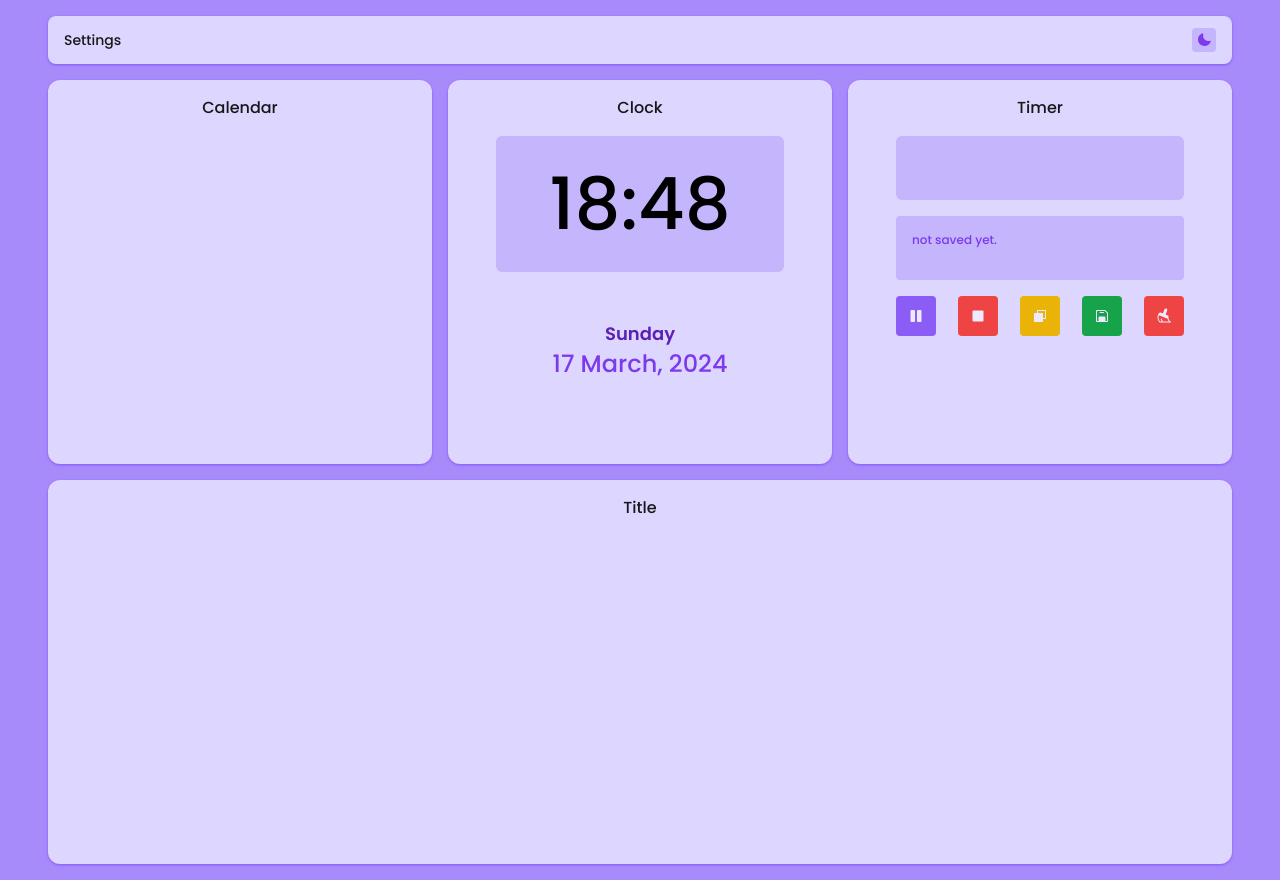
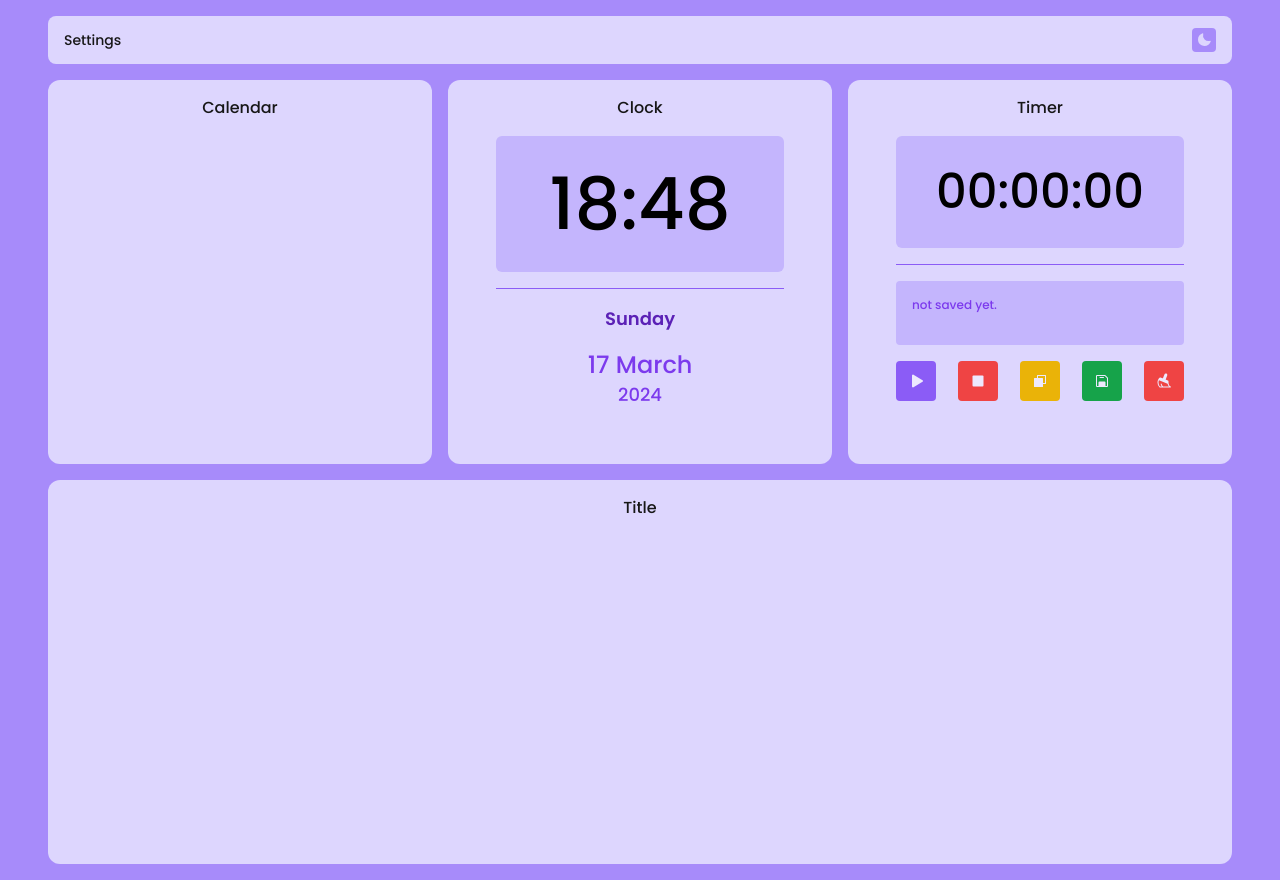
Before and after one commit to acidpbl/Aurora-v4, a React (Vite) app: page / in a window 1280 px wide. Built offline with nearby package versions, Linux system fonts and the light colour scheme.

Commit message:
Improve css #2

```diff
--- a/src/App.tsx
+++ b/src/App.tsx
@@ -16,6 +16,8 @@ import themeContext from "./ThemeContext";
 import { useContext, useEffect, useState } from "react";
 import { useStopwatch } from "./components/Stopwatch/useStopwatch";
 import stopwatchContext from "./components/Stopwatch/StopwatchContext";
+import { twMerge } from "tailwind-merge";
+import { Divider } from "./components/Divider";
 
 function App() {
   const themeCtx = useContext(themeContext);
@@ -37,13 +39,6 @@ function App() {
     }
   }
 
-  useEffect(() => {
-    const timer = setInterval(() => {
-      console.log(stopwatchCtx.value);
-    }, 1000);
-    return () => clearInterval(timer);
-  }, []);
-
   return (
     <themeContext.Provider value={theme}>
       <div className="flex justify-center">
@@ -61,9 +56,10 @@ function App() {
             <></>
           </Card.Root>
           <Card.Root variant="sm" title="clock">
-            <div className="w-full h-full flex flex-col gap-12">
+            <div className="w-full h-full flex flex-col gap-4">
               <Clock.Time />
-              <div className="w-full flex flex-col items-center">
+              <Divider direction="h" />
+              <div className="w-full h-full flex flex-col items-center gap-4">
                 <Clock.Weekday />
                 <Clock.Date />
               </div>
@@ -72,10 +68,11 @@ function App() {
           <Card.Root variant="sm" title="timer">
             <div className="w-full h-full flex flex-col gap-4">
               <Stopwatch.Timer />
+              <Divider direction="h" />
               <Stopwatch.Watched />
               <div className="flex justify-between">
                 <Stopwatch.Action.Toggle
-                  toggled
+                  toggled={false}
                   icon={{ toggle: PiPlayFill, toggled: PiPauseFill }}
                   variant="primary"
                   onClick={() => stopwatch.actions.handleStopwatch()}
--- a/src/components/Card/CardRoot.tsx
+++ b/src/components/Card/CardRoot.tsx
@@ -14,11 +14,11 @@ export function CardRoot({ title = "title", ...props }: CardRootProps) {
   let variant, cardStyle, titleStyle;
 
   if (theme == "light") {
-    cardStyle = "bg-violet-200 shadow shadow-violet-500";
+    cardStyle = "bg-violet-200";
     titleStyle = "text-neutral-900 hover:text-violet-800";
   }
   if (theme == "dark") {
-    cardStyle = "bg-neutral-950 shadow shadow-neutral-900";
+    cardStyle = "bg-neutral-950";
     titleStyle = "text-violet-600 hover:text-violet-500";
   }
 
@@ -46,10 +46,15 @@ export function CardRoot({ title = "title", ...props }: CardRootProps) {
         className={twMerge(
           variant,
           cardStyle,
-          "rounded-xl flex flex-col items-center gap-4 py-4 px-12 font-poppins font-medium"
+          "rounded-xl flex flex-col items-center gap-4 py-4 px-12 font-poppins font-medium transition-all ease-linear"
         )}
       >
-        <span className={titleStyle}>
+        <span
+          className={twMerge(
+            titleStyle,
+            "cursor-default select-none transition-all ease-linear"
+          )}
+        >
           {capitalize(title)}
         </span>
         {props.children}
--- a/src/components/Clock/Date.tsx
+++ b/src/components/Clock/Date.tsx
@@ -41,12 +41,17 @@ export function TodayDate({}: TodayDateProps) {
   const theme = useContext(themeContext);
   let themeStyle;
 
-  if (theme == "light") themeStyle = "text-violet-600"
+  if (theme == "light") themeStyle = "text-violet-600";
   if (theme == "dark") themeStyle = "text-violet-400";
 
   return (
-    <span className={twMerge("text-2xl", themeStyle)}>
-      {`${date.today} ${months[date.month]}, ${date.year}`}
-    </span>
+    <div className="flex flex-col">
+      <span className={twMerge("text-2xl text-center", themeStyle)}>
+        {`${date.today} ${months[date.month]}`}
+      </span>
+      <span className={twMerge("text-lg text-center", themeStyle)}>
+        {`${date.year}`}
+      </span>
+    </div>
   );
 }
--- a/src/components/Clock/Time.tsx
+++ b/src/components/Clock/Time.tsx
@@ -54,7 +54,7 @@ export function Time({}: TimeProps) {
   return (
     <span
       className={twMerge(
-        "w-full flex justify-center rounded-md text-7xl py-8 select-none",
+        "w-full flex justify-center rounded-md text-7xl py-8 select-none transition-all ease-linear",
         themeStyle
       )}
       onClick={() => {
--- /dev/null
+++ b/src/components/Divider.tsx
@@ -0,0 +1,35 @@
+import { useContext } from "react";
+import { twMerge } from "tailwind-merge";
+import themeContext from "../ThemeContext";
+
+interface DividerProps {
+  direction: "v" | "h";
+}
+
+export function Divider({ direction }: DividerProps) {
+  const theme = useContext(themeContext);
+
+  let divDirection;
+
+  switch (direction) {
+    case "v":
+      divDirection = "w-px h-full";
+      break;
+    case "h":
+      divDirection = "h-px w-full";
+      break;
+
+    default:
+      break;
+  }
+
+  return (
+    <div
+      className={twMerge(
+        divDirection,
+        "transition-all ease-linear",
+        theme === "light" ? "bg-violet-500" : "bg-neutral-400"
+      )}
+    />
+  );
+}
--- a/src/components/SettingsCard/Button.tsx
+++ b/src/components/SettingsCard/Button.tsx
@@ -1,6 +1,7 @@
 import { ButtonHTMLAttributes, useContext } from "react";
 import { IconType } from "react-icons";
 import themeContext from "../../ThemeContext";
+import { twMerge } from "tailwind-merge";
 
 interface ButtonProps extends ButtonHTMLAttributes<HTMLButtonElement> {
   icon: { toggle: IconType; toggled: IconType };
@@ -12,16 +13,19 @@ export function Button({ toggled = false, icon: Icon, ...props }: ButtonProps) {
 
   let btnStyle;
 
-  if (theme === "light") btnStyle = "p-1 rounded bg-violet-300";
-  if (theme === "dark") btnStyle = "p-1 rounded bg-neutral-800";
+  if (theme === "light")
+    btnStyle =
+      "bg-violet-300 text-violet-200 hover: bg-violet-400 hover:text-violet-100";
+  if (theme === "dark")
+    btnStyle =
+      "bg-neutral-800 text-violet-600 hover: bg-neutral-900 hover:text-violet-900";
 
   return (
-    <button className={btnStyle} {...props}>
-      {toggled ? (
-        <Icon.toggled className="text-violet-200" />
-      ) : (
-        <Icon.toggle className="text-violet-600" />
-      )}
+    <button
+      className={twMerge(btnStyle, "p-1 rounded transition-all ease-linear")}
+      {...props}
+    >
+      {toggled ? <Icon.toggled /> : <Icon.toggle />}
     </button>
   );
 }
--- a/src/components/SettingsCard/Card.tsx
+++ b/src/components/SettingsCard/Card.tsx
@@ -11,21 +11,24 @@ export function Card(props: CardProps) {
   let cardStyle, titleStyle;
 
   if (theme == "light") {
-    cardStyle = "bg-violet-200 shadow shadow-violet-500";
+    cardStyle = "bg-violet-200";
     titleStyle = "text-neutral-900 hover:text-violet-800";
   }
   if (theme == "dark") {
-    cardStyle = "bg-neutral-950 shadow shadow-neutral-900";
+    cardStyle = "bg-neutral-950";
+    titleStyle = "text-violet-600 hover:text-violet-500";
   }
 
   return (
     <div
       className={twMerge(
-        "w-full min-h-12 max-h-12 p-4 rounded-lg shadow flex justify-between items-center",
+        "w-full min-h-12 max-h-12 p-4 rounded-lg flex justify-between items-center transition-all ease-linear",
         cardStyle
       )}
     >
-      <span className={twMerge(titleStyle, "font-poppins font-medium text-sm")}>Settings</span>
+      <span className={twMerge(titleStyle, "font-poppins font-medium text-sm cursor-default select-none")}>
+        Settings
+      </span>
       <div className="h-full flex ">{props.children}</div>
     </div>
   );
--- a/src/components/Stopwatch/Action.tsx
+++ b/src/components/Stopwatch/Action.tsx
@@ -1,6 +1,7 @@
-import { ButtonHTMLAttributes } from "react";
+import { ButtonHTMLAttributes, useContext } from "react";
 import { IconType } from "react-icons";
 import { twMerge } from "tailwind-merge";
+import themeContext from "../../ThemeContext";
 
 interface IconProps extends ButtonHTMLAttributes<HTMLButtonElement> {
   icon: IconType;
@@ -8,22 +9,47 @@ interface IconProps extends ButtonHTMLAttributes<HTMLButtonElement> {
 }
 
 function Icon({ icon: Icon, ...props }: IconProps) {
+  const theme = useContext(themeContext);
+
   let variant;
   switch (props.variant) {
     case "primary":
-      variant = "bg-violet-500 text-violet-100";
+      if (theme === "light")
+        variant =
+          "bg-violet-500 text-violet-100 hover:text-violet-200 hover:bg-violet-600";
+      if (theme === "dark")
+        variant =
+          "bg-violet-600 text-violet-200 hover:text-violet-300 hover:bg-violet-700";
       break;
     case "secondary":
-      variant = "bg-yellow-500 text-violet-100";
+      if (theme === "light")
+        variant =
+          "bg-yellow-500 text-violet-100 hover:bg-yellow-600 hover:text-violet-200";
+      if (theme === "dark")
+        variant =
+          "bg-yellow-600 text-violet-200 hover:bg-yellow-700 hover:text-violet-300";
       break;
     case "success":
-      variant = "bg-green-600 text-violet-100";
+      if (theme === "light")
+        variant =
+          "bg-green-600 text-violet-100 hover:bg-green-700 hover:text-violet-200";
+      if (theme === "dark")
+        variant =
+          "bg-green-700 text-violet-200 hover:bg-green-800 hover:text-violet-300";
       break;
     case "danger":
-      variant = "bg-red-500 text-violet-100";
+      if (theme === "light")
+        variant =
+          "bg-red-500 text-violet-100 hover:bg-red-600 hover:text-violet-200";
+      if (theme === "dark")
+        variant =
+          "bg-red-600 text-violet-200 hover:bg-red-700 hover:text-violet-300";
       break;
     case "disabled":
-      variant = "bg-gray-300 text-neutral-400 cursor-not-allowed";
+      if (theme === "light")
+        variant = "bg-gray-300 text-neutral-400 cursor-not-allowed";
+      if (theme === "dark")
+        variant = "bg-gray-500 text-neutral-500 cursor-not-allowed";
       break;
     default:
       break;
@@ -32,13 +58,13 @@ function Icon({ icon: Icon, ...props }: IconProps) {
   return (
     <button
       className={twMerge(
-        "action-btn h-10 w-10 flex items-center justify-center rounded",
+        "action-btn h-10 w-10 flex items-center justify-center rounded transition-all ease-linear",
         variant
       )}
       disabled={variant == "disabled" ? true : false}
       {...props}
     >
-      <Icon className="" />
+      <Icon />
     </button>
   );
 }
@@ -50,12 +76,32 @@ interface ToggleProps extends ButtonHTMLAttributes<HTMLButtonElement> {
 }
 
 function Toggle({ icon: Icon, toggled = false, ...props }: ToggleProps) {
+  const theme = useContext(themeContext);
+
   let variant;
   switch (props.variant) {
     case "primary":
-      variant = "bg-violet-500";
+      if (theme === "light")
+        variant =
+          "bg-violet-500 text-violet-100 hover:text-violet-200 hover:bg-violet-600";
+      if (theme === "dark")
+        variant =
+          "bg-violet-600 text-violet-200 hover:text-violet-300 hover:bg-violet-700";
       break;
-
+    case "secondary":
+      if (theme === "light")
+        variant =
+          "bg-yellow-500 text-violet-100 hover:bg-yellow-600 hover:bg-violet-600";
+      if (theme === "dark")
+        variant =
+          "bg-yellow-600 text-violet-200 hover:bg-yellow-700 hover:bg-violet-700";
+      break;
+    case "disabled":
+      if (theme === "light")
+        variant = "bg-gray-300 text-neutral-400 cursor-not-allowed";
+      if (theme === "dark")
+        variant = "bg-gray-500 text-neutral-500 cursor-not-allowed";
+      break;
     default:
       break;
   }
@@ -63,16 +109,12 @@ function Toggle({ icon: Icon, toggled = false, ...props }: ToggleProps) {
   return (
     <button
       className={twMerge(
-        "action-btn h-10 w-10 flex items-center justify-center rounded",
+        "action-btn h-10 w-10 flex items-center justify-center rounded transition-all ease-linear",
         variant
       )}
       {...props}
     >
-      {toggled ? (
-        <Icon.toggled className="text-violet-100" />
-      ) : (
-        <Icon.toggle className="text-violet-100" />
-      )}
+      {toggled ? <Icon.toggled /> : <Icon.toggle />}
     </button>
   );
 }
--- a/src/components/Stopwatch/Timer.tsx
+++ b/src/components/Stopwatch/Timer.tsx
@@ -15,11 +15,11 @@ export function Timer() {
   return (
     <span
       className={twMerge(
-        "w-full flex justify-center rounded-md text-5xl py-8 select-none",
+        "w-full flex justify-center rounded-md text-5xl py-8 select-none transition-all ease-linear",
         themeStyle
       )}
     >
-      {""}
+      {"00:00:00"}
     </span>
   );
 }
--- a/src/components/Stopwatch/Watched.tsx
+++ b/src/components/Stopwatch/Watched.tsx
@@ -17,7 +17,7 @@ export function Watched() {
   return (
     <div
       className={twMerge(
-        "flex flex-col w-full min-h-16 max-h-16 rounded p-4 overflow-y-scroll gap-1",
+        "flex flex-col w-full min-h-16 max-h-16 rounded p-4 overflow-y-scroll gap-1 transition-all ease-linear cursor-default",
         themeStyle
       )}
     >
--- a/src/global.css
+++ b/src/global.css
@@ -7,6 +7,9 @@
 * {
   margin: 0;
   padding: 0;
+}
+
+body: {
   transition-timing-function: linear;
   transition-property: all;
   transition-timing-function: cubic-bezier(0.4, 0, 0.2, 1);
```
